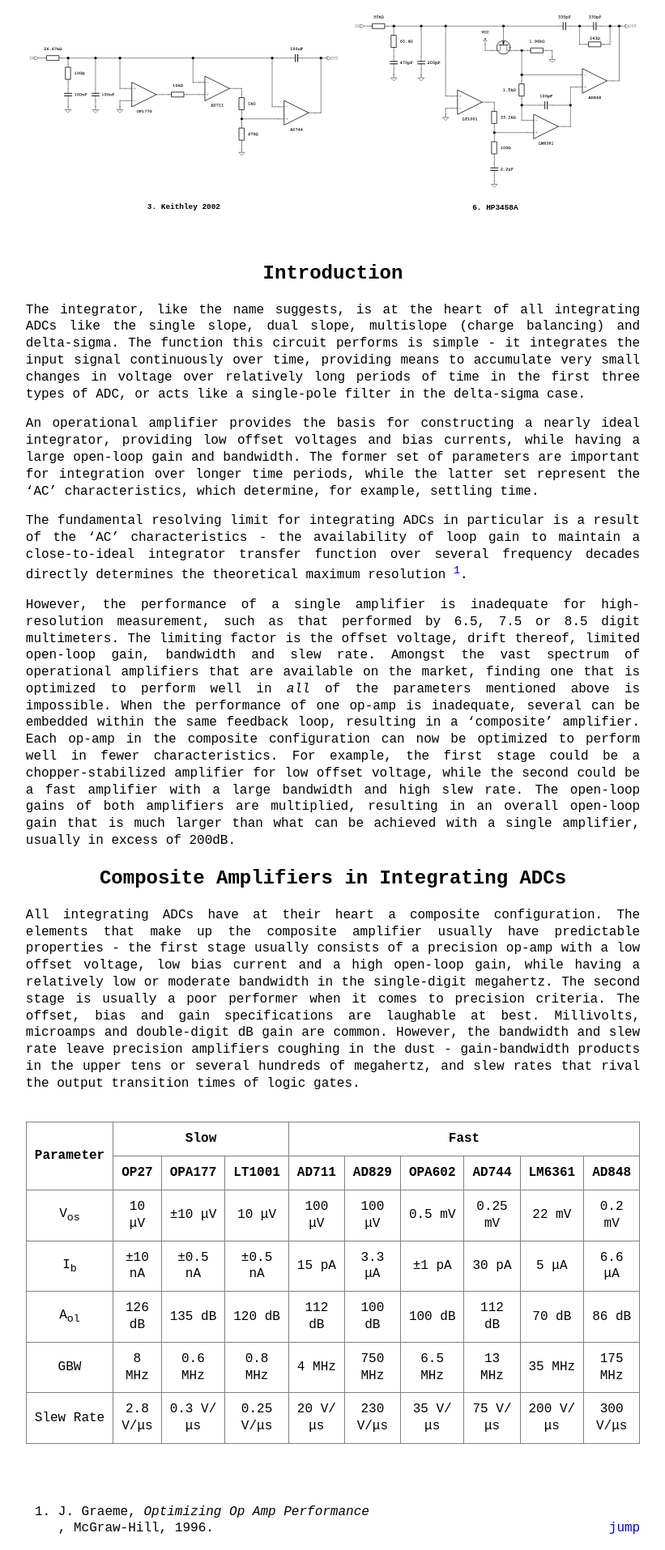
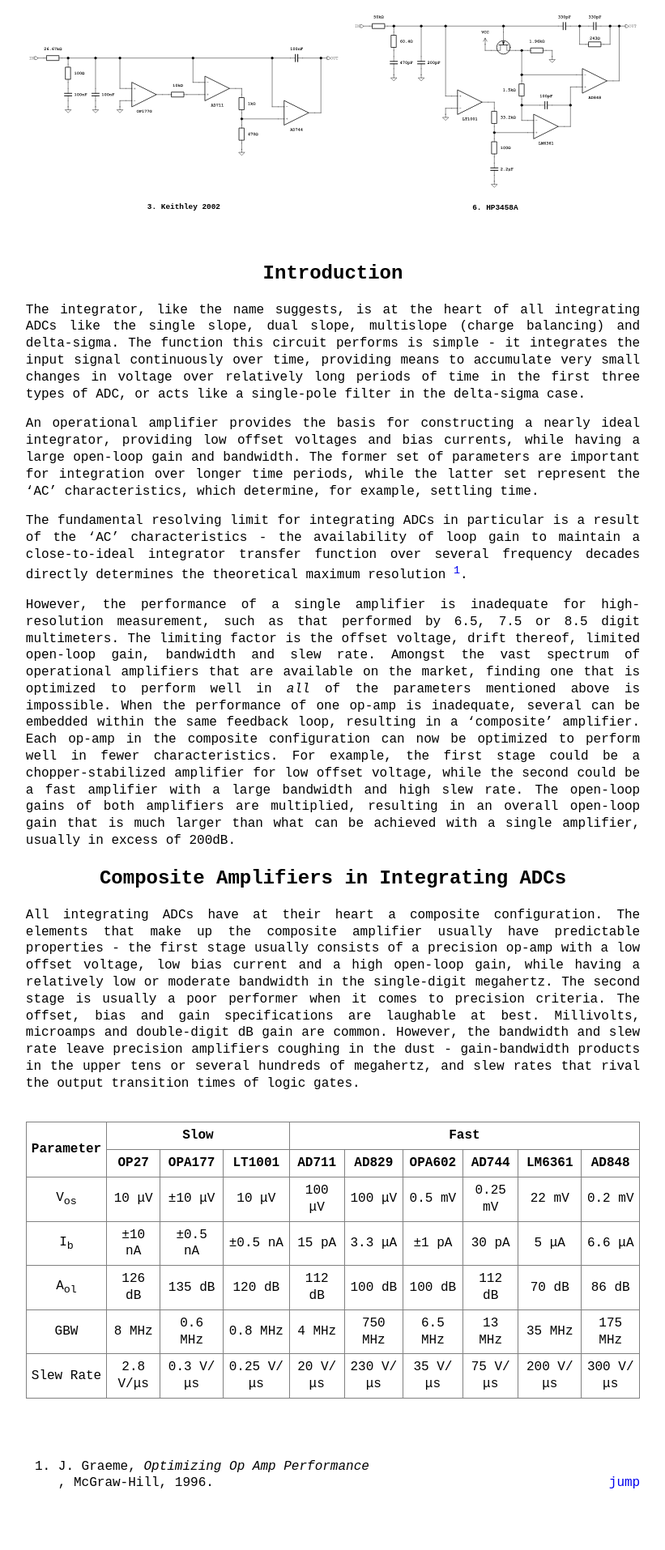
Before and after one commit to NNNILabs/NNNILabs.github.io, a Jekyll site: the page built from _posts/2025-06-18-Composite-Integrators.md, in a window 1280 px wide. Shown: the part 685-2599 px from the top of the page at 81% size, without its empty margins (229-1050 px from the left). Built offline with Jekyll 4.4.1, drawn with Linux system fonts in a browser that asks for light colours; after the commit the page ends 2543 px from its top, so only the background shows below that.

Commit message:
Update 2025-06-18-Composite-Integrators.md

```diff
--- a/_posts/2025-06-18-Composite-Integrators.md
+++ b/_posts/2025-06-18-Composite-Integrators.md
@@ -26,7 +26,7 @@
 
 <div align = "center">
 
-<table border="1" cellpadding="10" cellspacing="0" style="border-collapse: collapse; text-align: center;">
+<table border="1" cellpadding="6" cellspacing="0" style="border-collapse: collapse; text-align: center;">
   <thead>
     <tr>
       <th rowspan="2">Parameter</th>
```
